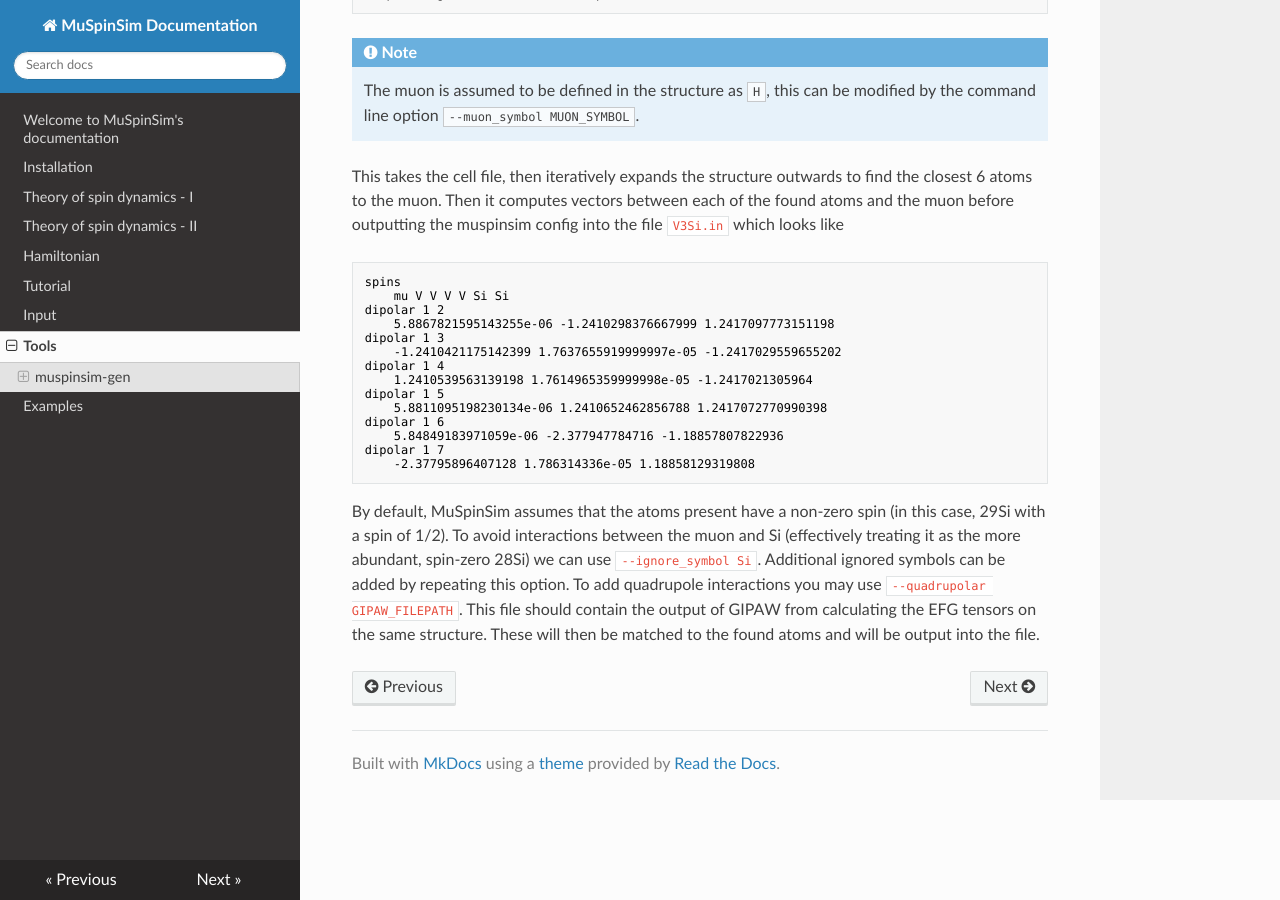
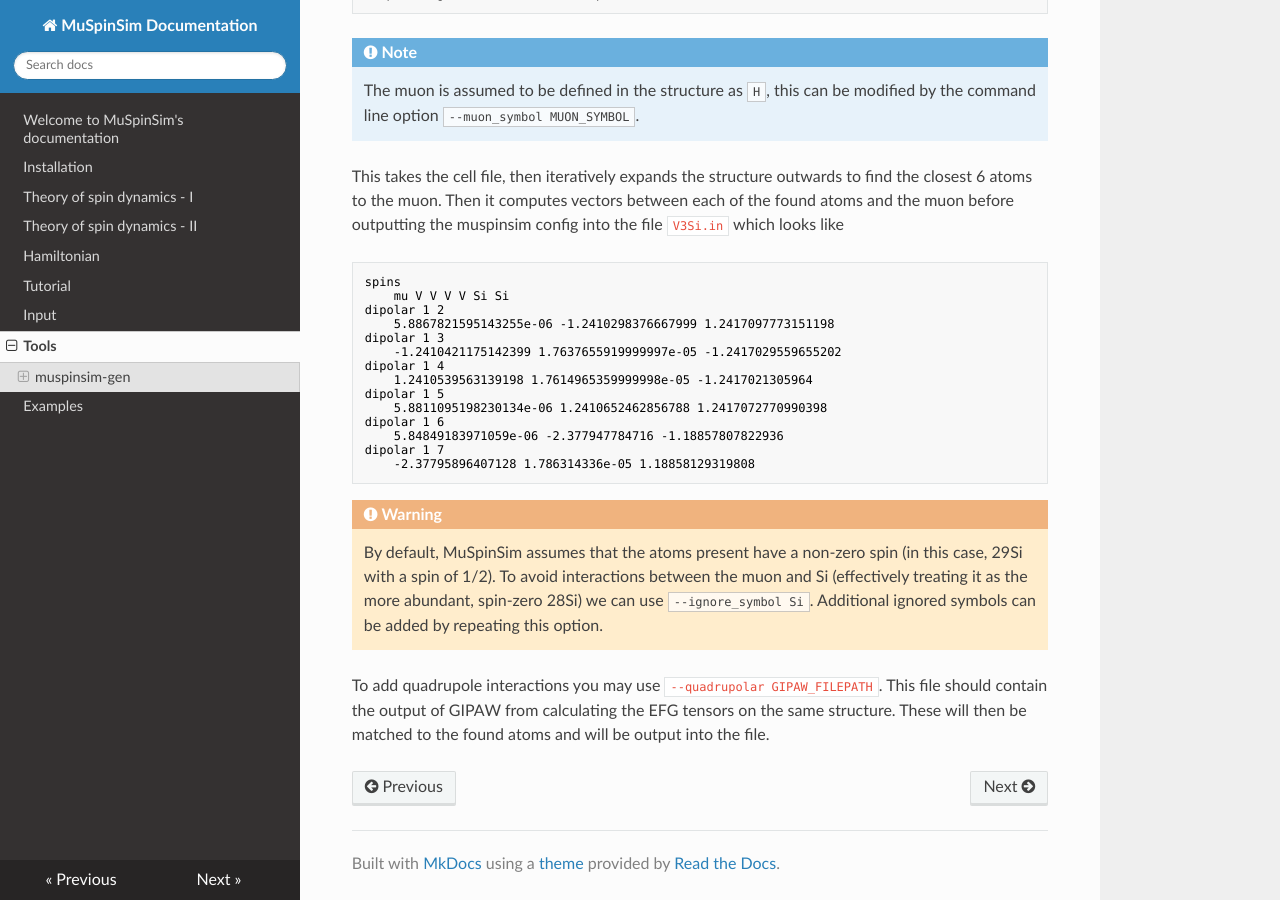
Before and after one commit to muon-spectroscopy-computational-project/muspinsim, an MkDocs documentation site: the page built from docs/docs/tools.md, in a window 1280 px wide and 900 px high, scrolled down 561 px. Built offline with MkDocs 1.6.1, drawn with Linux system fonts in a browser that asks for light colours; nearby versions of some CDN libraries.

Commit message:
Make ignore_symbols message a warning

````diff
--- a/docs/docs/tools.md
+++ b/docs/docs/tools.md
@@ -35,4 +35,7 @@
     -2.37795896407128 1.786314336e-05 1.18858129319808
 ```
 
-By default, MuSpinSim assumes that the atoms present have a non-zero spin (in this case, 29Si with a spin of 1/2). To avoid interactions between the muon and Si (effectively treating it as the more abundant, spin-zero 28Si) we can use `--ignore_symbol Si`. Additional ignored symbols can be added by repeating this option. To add quadrupole interactions you may use `--quadrupolar GIPAW_FILEPATH`. This file should contain the output of GIPAW from calculating the EFG tensors on the same structure. These will then be matched to the found atoms and will be output into the file.
+!!! warning
+    By default, MuSpinSim assumes that the atoms present have a non-zero spin (in this case, 29Si with a spin of 1/2). To avoid interactions between the muon and Si (effectively treating it as the more abundant, spin-zero 28Si) we can use `--ignore_symbol Si`. Additional ignored symbols can be added by repeating this option.
+
+To add quadrupole interactions you may use `--quadrupolar GIPAW_FILEPATH`. This file should contain the output of GIPAW from calculating the EFG tensors on the same structure. These will then be matched to the found atoms and will be output into the file.
````
